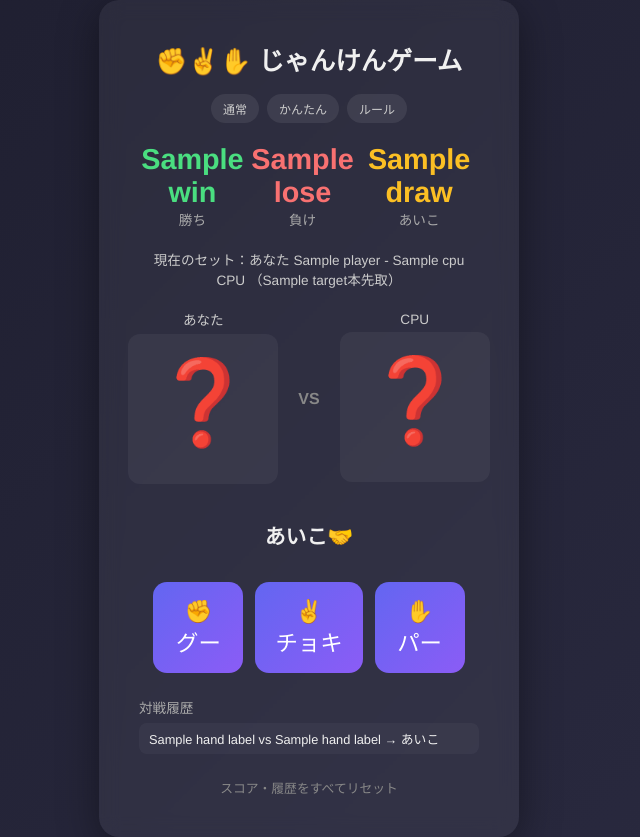
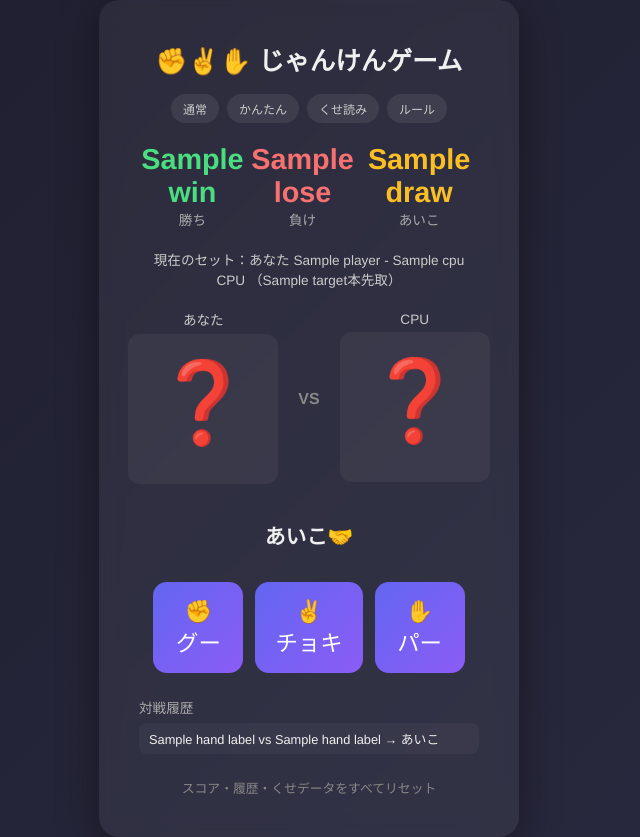
Before and after one commit to HaRyao5o5/flask-game-prototype, a Flask app: template janken/templates/index.html in a window 1280 px wide. Shown: the whole page, without its empty margins (331-971 px from the left). Run offline with Flask 3, Linux system fonts and the light colour scheme; the template is opened without the code that fills it: most values are stand-ins (such as "Sample title", 1, 10 or a date in 2020).

Commit message:
ゲーム性の向上（くせ読みモード追加、パーティクルの追加）

```diff
--- a/janken/app.py
+++ b/janken/app.py
@@ -1,12 +1,13 @@
 import os
 from flask import Flask, render_template, request, session, redirect, url_for
-from game_logic import judge, cpu_choice, match_winner
+from game_logic import judge, cpu_choice, match_winner, predict_player_hand
 
 app = Flask(__name__)
 app.secret_key = os.urandom(24)  # プロトタイプ用。再起動するとセッションはリセットされる
 
 EMPTY_SCORE = {"win": 0, "lose": 0, "draw": 0}
 EMPTY_SET_WINS = {"player": 0, "cpu": 0}
+EMPTY_HAND_COUNTS = {"rock": 0, "scissors": 0, "paper": 0}
 TARGET_WINS = 3
 HISTORY_LIMIT = 10
 
@@ -22,9 +23,14 @@ def init_session():
     session.setdefault("set_wins", dict(EMPTY_SET_WINS))
     session.setdefault("history", [])
     session.setdefault("mode", "normal")
+    session.setdefault("hand_counts", dict(EMPTY_HAND_COUNTS))
 
 
 def render_index(**extra):
+    predicted = None
+    if session["mode"] == "hard":
+        predicted = predict_player_hand(session["hand_counts"])
+
     return render_template(
         "index.html",
         score=session["score"],
@@ -34,6 +40,7 @@ def render_index(**extra):
         match_winner=match_winner(session["set_wins"], TARGET_WINS),
         target=TARGET_WINS,
         hand_labels=HAND_LABELS,
+        predicted=predicted,
         **extra
     )
 
@@ -44,11 +51,10 @@ def index():
     return render_index()
 
 
-# GETリクエスト + URLパラメータで難易度を切り替える（9.3節の/login/<name>と同じ構造）
 @app.route("/mode/<level>")
 def set_mode(level):
     init_session()
-    if level in ("easy", "normal"):
+    if level in ("easy", "normal", "hard"):
         session["mode"] = level
         session.modified = True
     return redirect(url_for("index"))
@@ -58,15 +64,19 @@ def set_mode(level):
 def play():
     init_session()
 
-    # すでに決着している場合は新しい手を受け付けない
     if match_winner(session["set_wins"], TARGET_WINS):
         return redirect(url_for("index"))
 
     player_hand = request.form["hand"]
-    cpu_hand = cpu_choice(mode=session["mode"], player_hand=player_hand)
+    cpu_hand = cpu_choice(
+        mode=session["mode"],
+        player_hand=player_hand,
+        hand_counts=session["hand_counts"],
+    )
     result = judge(player_hand, cpu_hand)
 
     session["score"][result] += 1
+    session["hand_counts"][player_hand] += 1
 
     if result == "win":
         session["set_wins"]["player"] += 1
@@ -80,7 +90,7 @@ def play():
         "result": result,
     })
     session["history"] = history[:HISTORY_LIMIT]
-    session.modified = True  # 辞書・リストを直接書き換えた場合はこれが必要
+    session.modified = True
 
     return render_index(
         result=result,
@@ -102,6 +112,7 @@ def reset():
     session["score"] = dict(EMPTY_SCORE)
     session["set_wins"] = dict(EMPTY_SET_WINS)
     session["history"] = []
+    session["hand_counts"] = dict(EMPTY_HAND_COUNTS)
     session.modified = True
     return redirect(url_for("index"))
 
--- a/janken/game_logic.py
+++ b/janken/game_logic.py
@@ -2,12 +2,17 @@ import random
 
 HANDS = ["rock", "scissors", "paper"]
 
-# player_handがこの値を出すと勝つ相手の手（＝CPUがこれを出すとプレイヤーが勝つ）
+# キーの手が勝てる相手の手（例: "rock"は"scissors"に勝つ）
 BEATEN_BY = {
     "rock": "scissors",
     "scissors": "paper",
     "paper": "rock",
 }
+
+# キーの手に勝つ手（BEATEN_BYの逆引き）
+COUNTER_HAND = {v: k for k, v in BEATEN_BY.items()}
+
+HABIT_THRESHOLD = 3  # この回数以上データが溜まってから「くせ」を利用する
 
 
 def judge(player_hand, cpu_hand):
@@ -17,26 +22,38 @@ def judge(player_hand, cpu_hand):
     if player_hand == cpu_hand:
         return "draw"
 
-    win_patterns = {
-        ("rock", "scissors"),
-        ("scissors", "paper"),
-        ("paper", "rock"),
-    }
-
-    if (player_hand, cpu_hand) in win_patterns:
+    if BEATEN_BY.get(player_hand) == cpu_hand:
         return "win"
-    else:
-        return "lose"
+    return "lose"
 
 
-def cpu_choice(mode="normal", player_hand=None):
+def predict_player_hand(hand_counts):
+    """
+    プレイヤーが最もよく出している手を予測する。
+    データが少なければNoneを返す。
+    """
+    total = sum(hand_counts.values())
+    if total < HABIT_THRESHOLD:
+        return None
+    return max(hand_counts, key=hand_counts.get)
+
+
+def cpu_choice(mode="normal", player_hand=None, hand_counts=None):
     """
     CPUの手を決める。
-    mode="easy" の場合、60%の確率でプレイヤーが勝つ手を選ぶ（player_handが必要）。
+    - mode="easy": 60%の確率でプレイヤーが勝つ手を選ぶ
+    - mode="hard": プレイヤーのくせを分析し、65%の確率でそれに対抗する手を選ぶ
+    - mode="normal": 完全ランダム
     """
     if mode == "easy" and player_hand in BEATEN_BY:
         if random.random() < 0.6:
             return BEATEN_BY[player_hand]
+
+    if mode == "hard" and hand_counts:
+        predicted = predict_player_hand(hand_counts)
+        if predicted and random.random() < 0.65:
+            return COUNTER_HAND[predicted]
+
     return random.choice(HANDS)
 
 
--- a/janken/static/game.js
+++ b/janken/static/game.js
@@ -4,20 +4,31 @@ const HAND_EMOJI = {
     paper: '✋'
 };
 
-function drawHand(canvasId, hand) {
+const RESULT_COLORS = {
+    win: '#4ade80',
+    lose: '#f87171',
+    draw: '#fbbf24'
+};
+
+// 手を左右から滑り込ませて表示する
+function drawHand(canvasId, hand, direction, onDone) {
     const canvas = document.getElementById(canvasId);
     const ctx = canvas.getContext('2d');
     const emoji = HAND_EMOJI[hand] || '❓';
-
-    let scale = 0;
-    const targetScale = 1;
-    const speed = 0.08;
+    const startOffset = direction === 'left' ? -80 : 80;
+    const duration = 20; // フレーム数
+    let frame = 0;
 
     function animate() {
+        frame++;
+        const t = Math.min(frame / duration, 1);
+        const eased = 1 - Math.pow(1 - t, 3); // イーズアウト
+        const offsetX = startOffset * (1 - eased);
+        const scale = 0.5 + 0.5 * eased;
+
         ctx.clearRect(0, 0, canvas.width, canvas.height);
-
         ctx.save();
-        ctx.translate(canvas.width / 2, canvas.height / 2);
+        ctx.translate(canvas.width / 2 + offsetX, canvas.height / 2);
         ctx.scale(scale, scale);
         ctx.font = '80px serif';
         ctx.textAlign = 'center';
@@ -25,11 +36,72 @@ function drawHand(canvasId, hand) {
         ctx.fillText(emoji, 0, 0);
         ctx.restore();
 
-        if (scale < targetScale) {
-            scale += speed;
+        if (t < 1) {
             requestAnimationFrame(animate);
+        } else if (onDone) {
+            onDone();
+        }
+    }
+    animate();
+}
+
+// 中央にパーティクルを弾けさせる
+function burstParticles(canvasId, colorHex) {
+    const canvas = document.getElementById(canvasId);
+    const ctx = canvas.getContext('2d');
+    const cx = canvas.width / 2;
+    const cy = canvas.height / 2;
+    const count = 26;
+    const particles = [];
+
+    for (let i = 0; i < count; i++) {
+        const angle = (Math.PI * 2 * i) / count;
+        const speed = 2 + Math.random() * 3;
+        particles.push({
+            x: cx,
+            y: cy,
+            vx: Math.cos(angle) * speed,
+            vy: Math.sin(angle) * speed,
+            life: 40 + Math.random() * 10
+        });
+    }
+
+    function animate() {
+        ctx.clearRect(0, 0, canvas.width, canvas.height);
+        let alive = false;
+
+        particles.forEach(p => {
+            if (p.life <= 0) return;
+            alive = true;
+            p.x += p.vx;
+            p.y += p.vy;
+            p.vy += 0.05; // 重力
+            p.life--;
+
+            ctx.globalAlpha = Math.max(p.life / 50, 0);
+            ctx.fillStyle = colorHex;
+            ctx.beginPath();
+            ctx.arc(p.x, p.y, 3, 0, Math.PI * 2);
+            ctx.fill();
+        });
+
+        ctx.globalAlpha = 1;
+        if (alive) requestAnimationFrame(animate);
+    }
+    animate();
+}
+
+// プレイヤー・CPU両方の手のアニメーションが終わったらパーティクルを発生させる
+function playBattleAnimation(playerHand, cpuHand, result) {
+    let doneCount = 0;
+
+    function checkBothDone() {
+        doneCount++;
+        if (doneCount === 2) {
+            burstParticles('effectCanvas', RESULT_COLORS[result] || '#ffffff');
         }
     }
 
-    animate();
+    drawHand('playerCanvas', playerHand, 'left', checkBothDone);
+    drawHand('cpuCanvas', cpuHand, 'right', checkBothDone);
 }
--- a/janken/static/style.css
+++ b/janken/static/style.css
@@ -212,3 +212,25 @@ h1 {
     font-size: 0.9rem;
     color: #ddd;
 }
+
+.habit-note {
+    font-size: 0.75rem;
+    color: #fbbf24;
+    background: rgba(251, 191, 36, 0.1);
+    border-radius: 8px;
+    padding: 8px 12px;
+    margin-bottom: 16px;
+}
+
+.battle-area {
+    position: relative;
+}
+
+.effect-canvas {
+    position: absolute;
+    top: 0;
+    left: 50%;
+    transform: translateX(-50%);
+    pointer-events: none;
+    z-index: 5;
+}
--- a/janken/templates/index.html
+++ b/janken/templates/index.html
@@ -15,8 +15,19 @@
            class="mode-btn {{ 'active' if mode == 'normal' }}">通常</a>
         <a href="{{ url_for('set_mode', level='easy') }}"
            class="mode-btn {{ 'active' if mode == 'easy' }}">かんたん</a>
+        <a href="{{ url_for('set_mode', level='hard') }}"
+           class="mode-btn {{ 'active' if mode == 'hard' }}">くせ読み</a>
         <a href="{{ url_for('rules') }}" class="mode-btn">ルール</a>
     </div>
+
+    {% if mode == 'hard' %}
+    <div class="habit-note">
+        ⚠️ くせ読みモード：あなたの手の傾向をCPUが分析しています
+        {% if predicted %}
+            （現在の予測：{{ hand_labels[predicted] }}）
+        {% endif %}
+    </div>
+    {% endif %}
 
     <div class="scoreboard">
         <div class="score-item win"><span>{{ score.win }}</span>勝ち</div>
@@ -43,6 +54,7 @@
 
         {% if result %}
         <div class="battle-area">
+            <canvas id="effectCanvas" class="effect-canvas" width="380" height="150"></canvas>
             <div class="hand-box">
                 <p>あなた</p>
                 <canvas id="playerCanvas" width="150" height="150"></canvas>
@@ -90,14 +102,13 @@
     </div>
     {% endif %}
 
-    <a href="{{ url_for('reset') }}" class="reset-link">スコア・履歴をすべてリセット</a>
+    <a href="{{ url_for('reset') }}" class="reset-link">スコア・履歴・くせデータをすべてリセット</a>
 </div>
 
 <script src="{{ url_for('static', filename='game.js') }}"></script>
 {% if result and not match_winner %}
 <script>
-    drawHand('playerCanvas', '{{ player_hand }}');
-    drawHand('cpuCanvas', '{{ cpu_hand }}');
+    playBattleAnimation('{{ player_hand }}', '{{ cpu_hand }}', '{{ result }}');
 </script>
 {% endif %}
 
```
